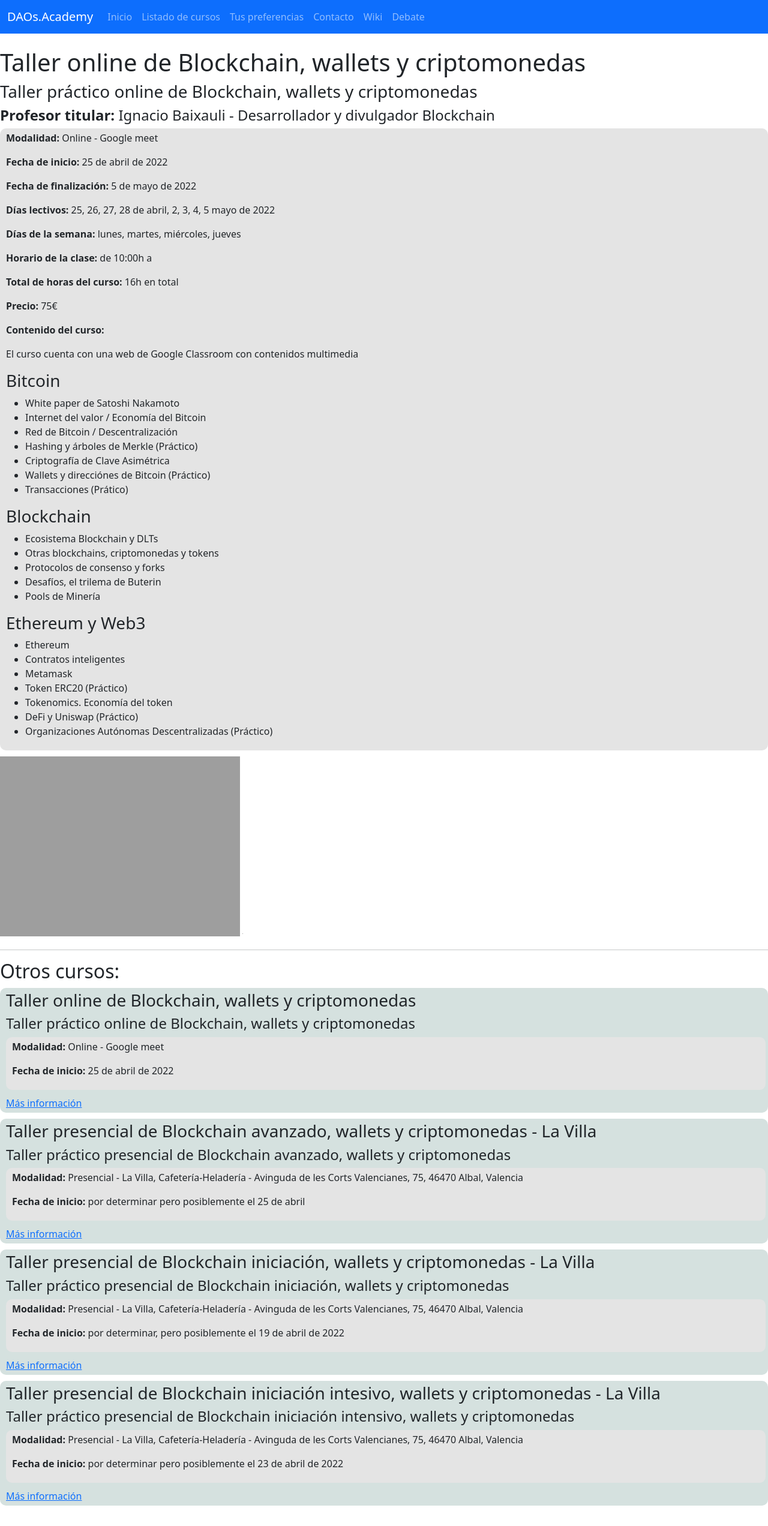
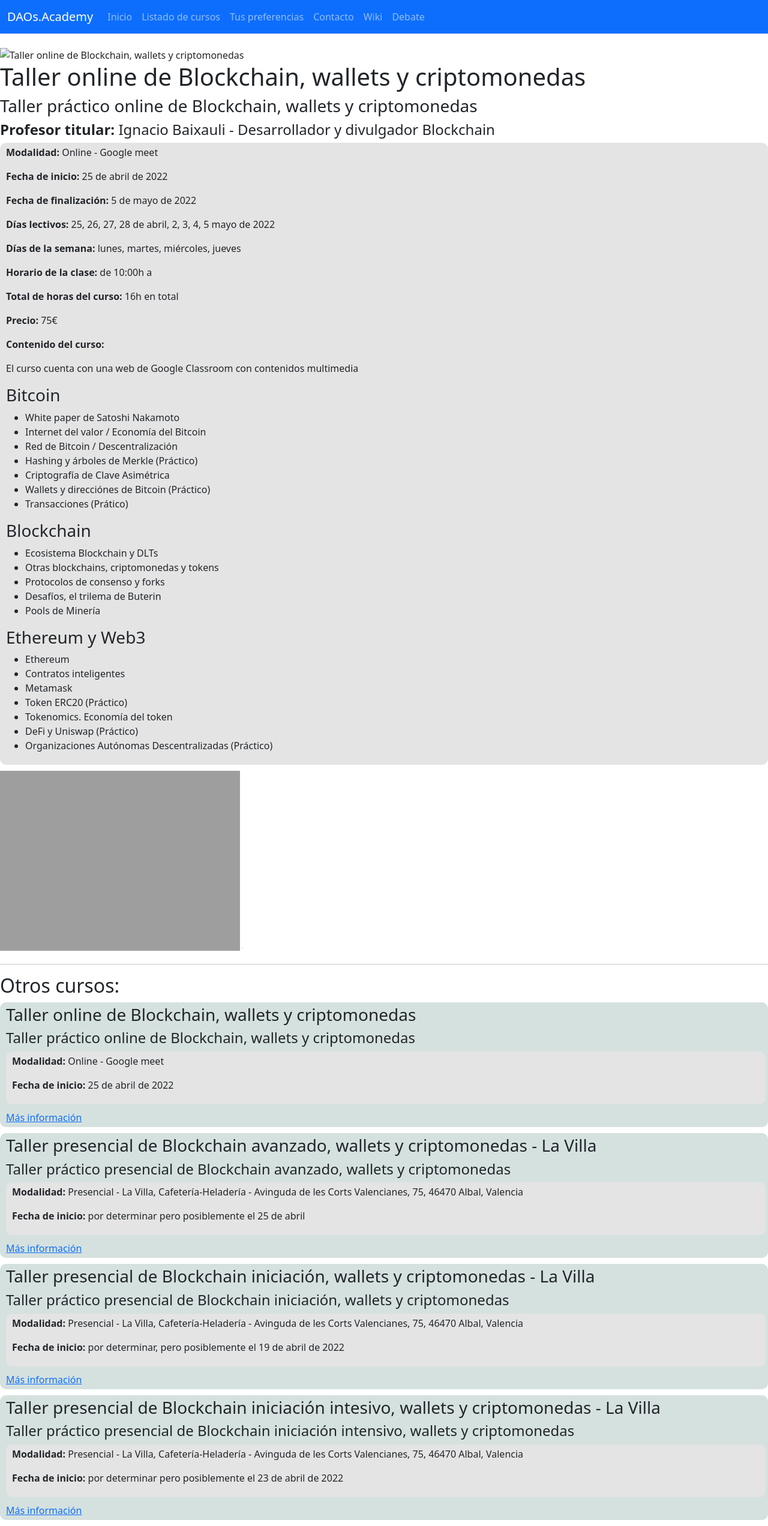
Before and after one commit to DAOsAcademy/DAOsAcademy, a Jekyll site: the page built from _cursos/blockchainv3.md, in a window 1280 px wide. Shown: the whole page at 60% size. Built offline with Jekyll 4.4.1, drawn with Linux system fonts in a browser that asks for light colours; before the commit the page ends 2520 px from its top, so only the background shows below that; grey boxes are pictures that could not be loaded.

Commit message:
Update curso.html

```diff
--- a/_layouts/curso.html
+++ b/_layouts/curso.html
@@ -2,6 +2,7 @@
 <link rel="stylesheet" href="/assets/css/styles.css">
 {% include menubsp.html %}
 <br/>
+<img src="{{ page.cartel }}" alt="{{ page.nombre }}">
 <h1>{{ page.nombre }}</h1>
     <h3>{{ page.descripcion }}</a></h3>
     <h4><b>Profesor titular:</b> {{ page.profesortitular }}</a></h4>
```
